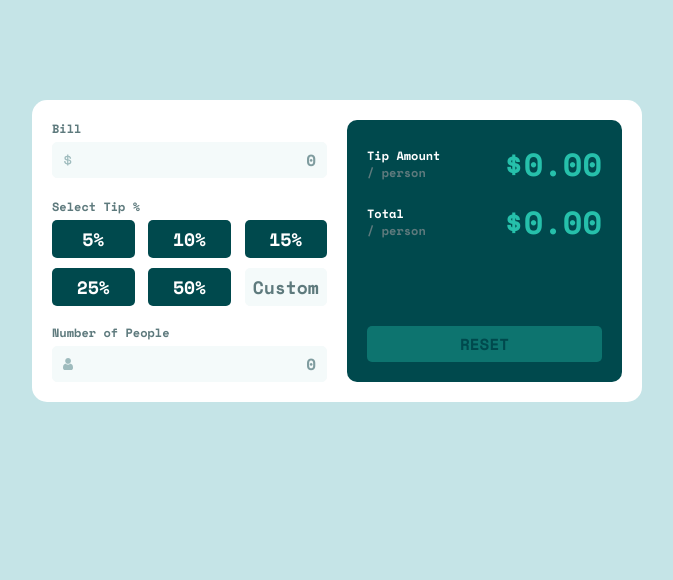
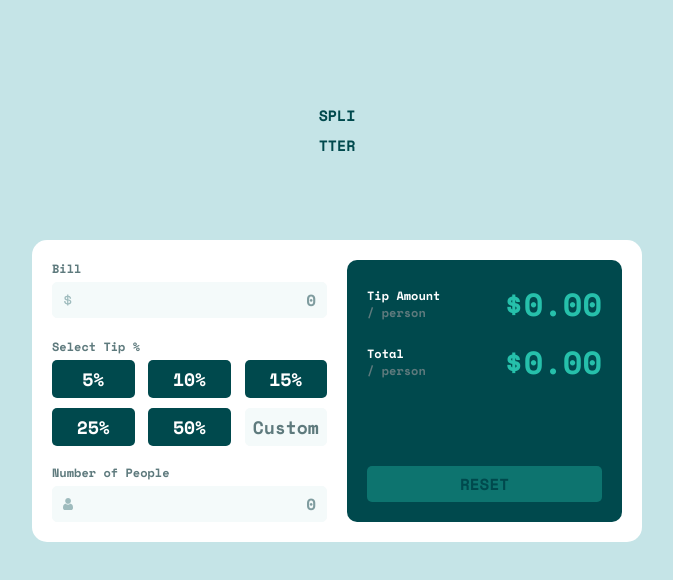
Before and after one commit to abeljrgit/fe-react, a React (Vite) app: page / in a window 1280 px wide. Shown: the top 580 px of the page, without its empty margins (303-976 px from the left). Built offline with nearby package versions, Linux system fonts and the light colour scheme.

Commit message:
fe-mentor/ch22

```diff
--- a/src/components/App.scss
+++ b/src/components/App.scss
@@ -32,10 +32,20 @@ body {
   &__wrapper {
     padding: 10rem 0;
     display: flex;
+    flex-direction: column;
     align-items: center;
     justify-content: center;
     @media screen and (max-width: 768px) {
       padding: 5rem 1rem;
     }
   }
+
+  &__title {
+    line-height: 2;
+    color: $Very-dark-cyan;
+    margin-bottom: 8rem;
+    @media screen and (max-width: 768px) {
+      margin-bottom: 4rem;
+    }
+  }
 }
--- a/src/components/App.tsx
+++ b/src/components/App.tsx
@@ -6,6 +6,11 @@ function App() {
     <section className="App">
       <div className="App__container">
         <div className="App__wrapper">
+          <h1 className="App__title">
+            SPLI
+            <br />
+            TTER
+          </h1>
           <TipCalculator />
         </div>
       </div>
```
